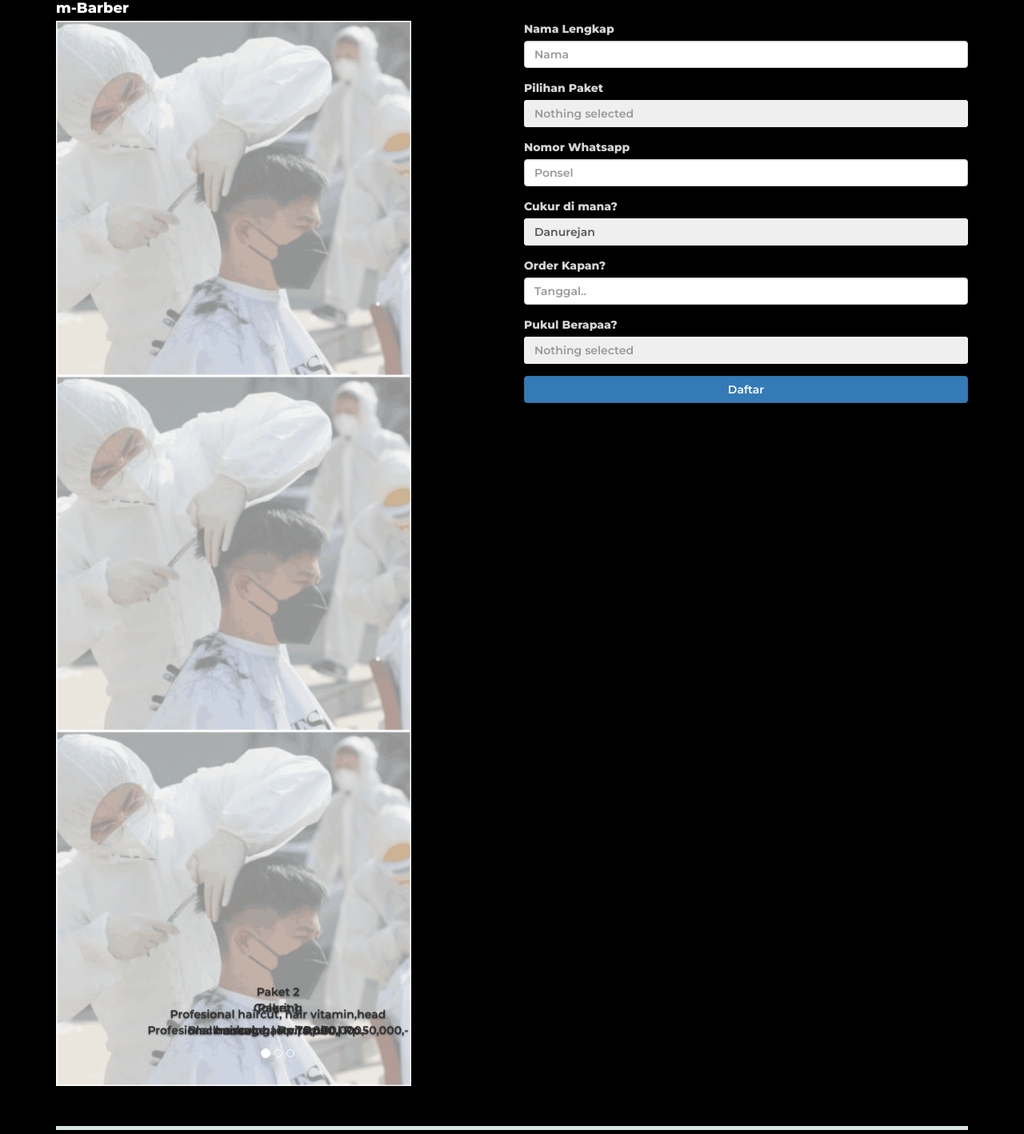
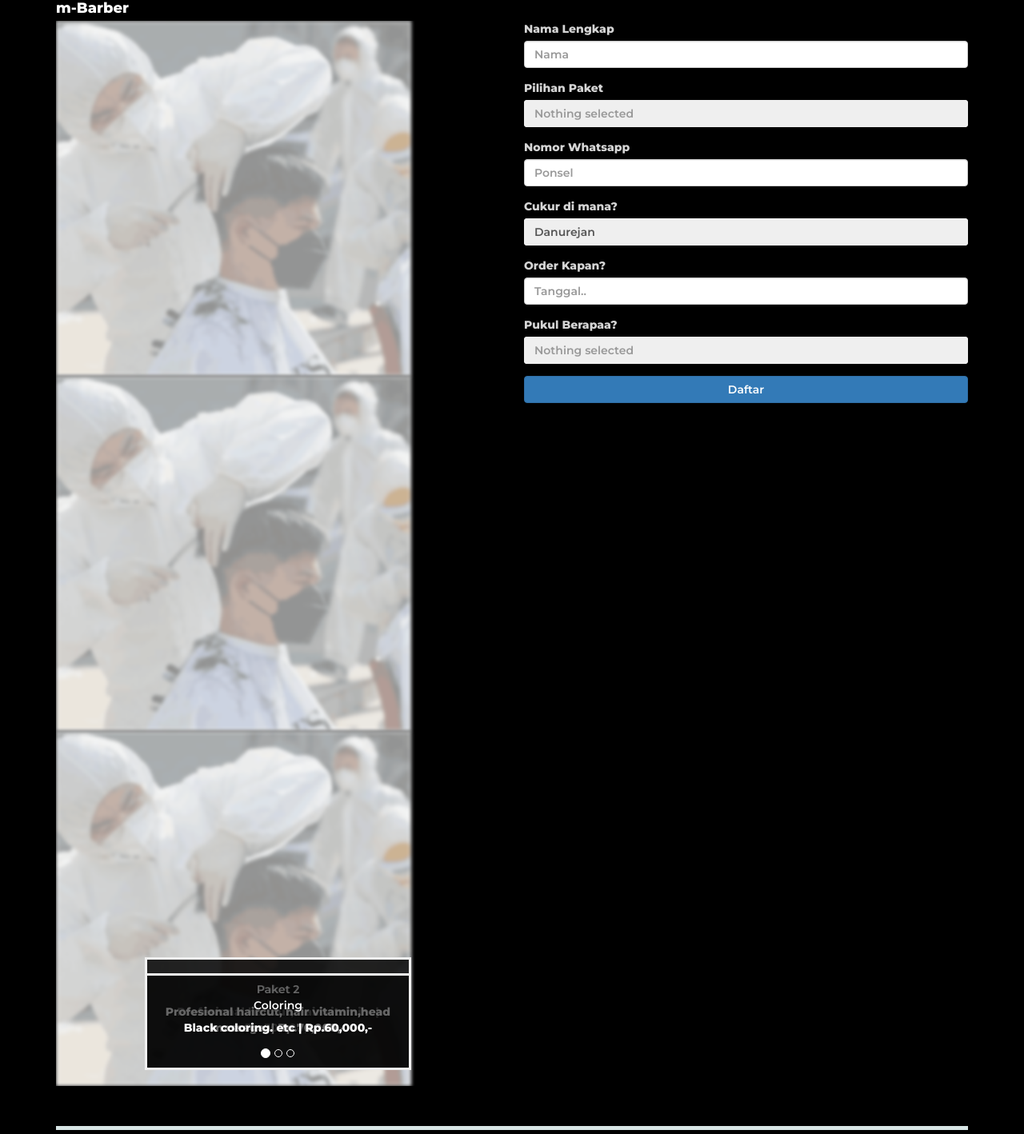
Before and after one commit to naufalQhome/online-order-barber, a CodeIgniter app: page /mbarber/sale in a window 1280 px wide. Shown: the part 46-1464 px from the top of the page at 80% size. Run offline with CodeIgniter, Linux system fonts and the light colour scheme; data comes from the database, SQL or seed files in the repository; data that the repository does not hold is empty; some libraries are stand-ins or nearby versions.

Commit message:
change image and dark background index

```diff
--- a/application/views/sale/index.php
+++ b/application/views/sale/index.php
@@ -11,7 +11,7 @@
                 <div class="carousel-inner">
                     <?php foreach ($paket1 as $corousel) : ?>
                         <div class="carousel-item <?= $corousel['tampil_paket'] ?>">
-                            <img class="mx-auto d-block w-100" src="<?= base_url('assets/img/') . $corousel['gambar_paket'] ?>" style="max-width: 80%" alt="...">
+                            <img class="bg-image mx-auto d-block w-100" src="<?= base_url('assets/img/') . $corousel['gambar_paket'] ?>" style="max-width: 80%" alt="...">
                             <div class="carousel-caption">
                                 <h5><?= $corousel['nama_paket'] ?></h5>
                                 <p><?= $corousel['deskripsi_paket'] ?> | Rp.<?= number_format($corousel['harga_paket']) ?>,-</p>
--- a/application/views/sale/indexUser.php
+++ b/application/views/sale/indexUser.php
@@ -11,7 +11,7 @@
                 <div class="carousel-inner">
                     <?php foreach ($paket1 as $corousel) : ?>
                         <div class="carousel-item <?= $corousel['tampil_paket'] ?>">
-                            <img class="mx-auto d-block w-100" src="<?= base_url('assets/img/') . $corousel['gambar_paket'] ?>" style="max-width: 80%" alt="...">
+                            <img class="bg-image mx-auto d-block w-100" src="<?= base_url('assets/img/') . $corousel['gambar_paket'] ?>" style="max-width: 80%" alt="...">
                             <div class="carousel-caption">
                                 <h5><?= $corousel['nama_paket'] ?></h5>
                                 <p><?= $corousel['deskripsi_paket'] ?> | Rp.<?= number_format($corousel['harga_paket']) ?>,-</p>
--- a/application/views/template/header_index.php
+++ b/application/views/template/header_index.php
@@ -27,9 +27,31 @@
             -webkit-font-smoothing: antialiased;
         }
 
-        .carousel-caption h5,
-        p {
-            color: #333333;
+        .carousel-caption {
+            background-color: rgb(0, 0, 0);
+            /* Fallback color */
+            background-color: rgba(0, 0, 0, 0.6);
+            /* Black w/opacity/see-through */
+            color: white;
+            font-weight: bold;
+            border: 3px solid #f1f1f1;
+        }
+
+        .bg-image {
+            /* The image used */
+            /* background-image: url("photographer.jpg"); */
+
+            /* Add the blur effect */
+            filter: blur(2px);
+            -webkit-filter: blur(2px);
+
+            /* Full height */
+            height: 100%;
+
+            /* Center and scale the image nicely */
+            background-position: center;
+            background-repeat: no-repeat;
+            background-size: cover;
         }
 
         label {
```
Also changed, not shown: assets/img/slide1.jpg (added), assets/img/slide2.jpg (added), assets/img/slide3.jpg (added).
